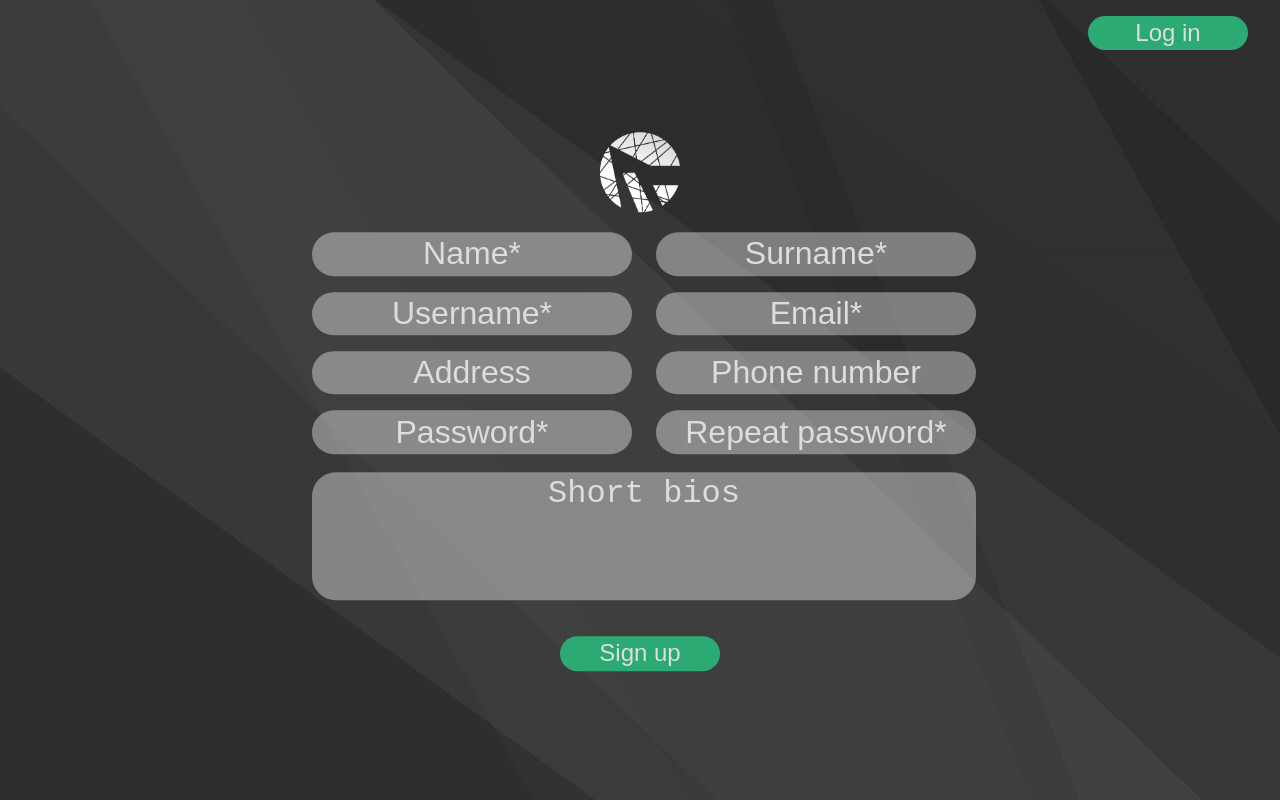
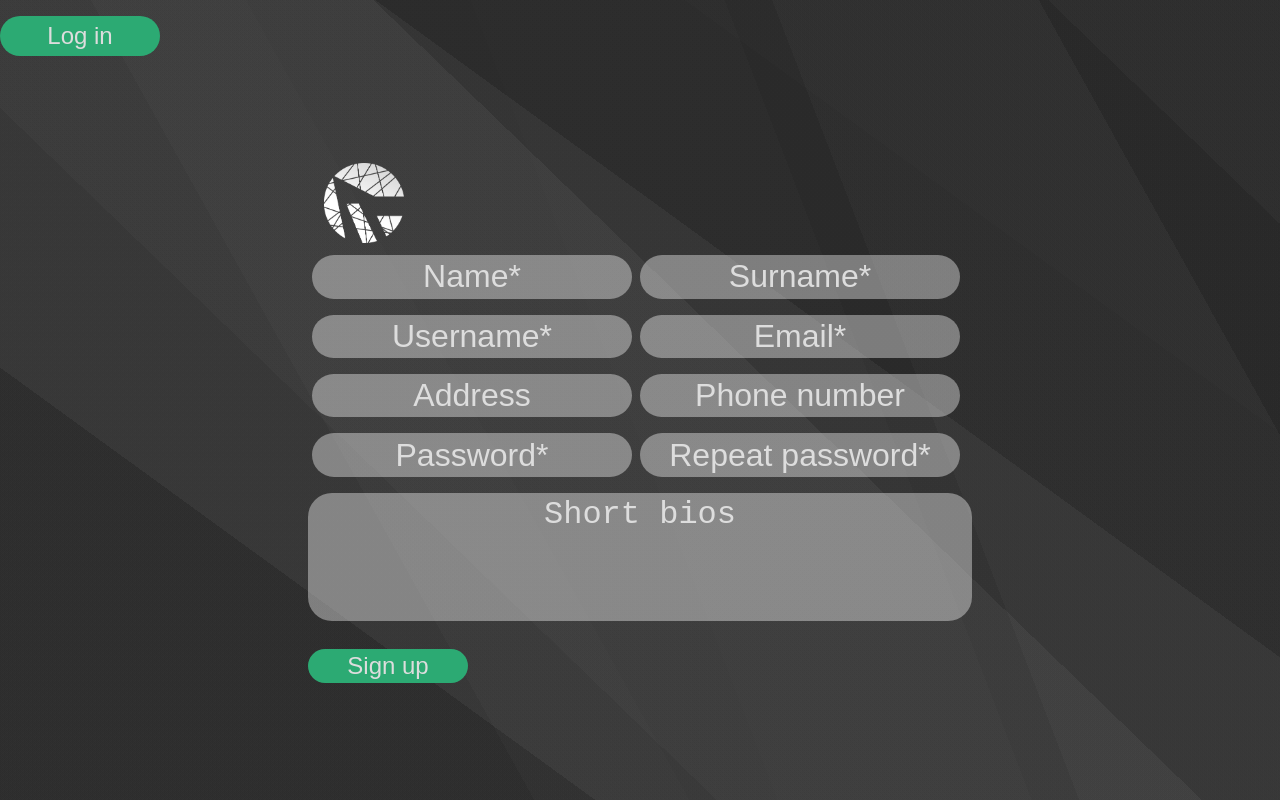
Before and after one commit to GintarasDev/PKP, a React (Create React App) app: page / in a window 1280 px wide. Both pictures are taken after a click on the button "Sign up". Built offline with nearby package versions, Linux system fonts and the light colour scheme.

Commit message:
working on grids

```diff
--- a/src/Components/Forms/Login.js
+++ b/src/Components/Forms/Login.js
@@ -24,11 +24,11 @@ class LoginForm extends React.Component {
     render() {
         return (
             <div className="o-LoginFormWrap">
-                <Button clickHandler={this.signUp} text={"Sign up"} width={"10rem"}/>
+                <Button className={"o-SignupBtn"} clickHandler={this.signUp} text={"Sign up"} width={"10rem"}/>
                 <div className="o-LoginForm">
-                    <Logo width={"25rem"} height={"8rem"}/>
-                    <InputField onChange={this.updateUsername} type={"text"} placeholder={"Username"} width={"25rem"}/>
-                    <InputField onChange={this.updatePassword} type={"password"} placeholder={"Password"} width={"25rem"}/>
+                    <Logo width={"8rem"} height={"8rem"}/>
+                    <InputField class={"oa-InputField"} onChange={this.updateUsername} type={"text"} placeholder={"Username"} width={"90%"}/>
+                    <InputField class={"oa-InputField"} onChange={this.updatePassword} type={"password"} placeholder={"Password"} width={"90%"}/>
                     <Button clickHandler={this.logIn} text={"Log in"} width={"10rem"}/>
                     <Link text={"Forgot my password"} href={"https://www.supportivecarematters.org/info/wher-can-i-find-emotional-support/"}/>
                 </div>
--- a/src/Components/Forms/Signup.js
+++ b/src/Components/Forms/Signup.js
@@ -26,28 +26,37 @@ class SignupForm extends React.Component {
         };
         this.errorsCount = 0;
     }
+
     render() {
         return (
             <div className="o-SignupFormWrap">
-                <Button clickHandler={this.logIn} text={"Log in"} width={"10rem"}/>
-                <div className="o-Signup">
-                    <Logo width={"20rem"} height={"5rem"}/>
-                    <div className={"columns"}>
-                        <div className={"column-one"}>
-                            <InputField onChange={this.updateName} type={"text"} placeholder={"Name*"} width={"20rem"}/>
-                            <InputField onChange={this.updateUsername} type={"text"} placeholder={"Username*"} width={"20rem"}/>
-                            <InputField onChange={this.updateAddress} type={"text"} placeholder={"Address"} width={"20rem"}/>
-                            <InputField onChange={this.updatePassword} type={"password"} placeholder={"Password*"} width={"20rem"}/>
-                        </div>
-                        <div className={"column-two"}>
-                            <InputField onChange={this.updateSurname} type={"text"} placeholder={"Surname*"} width={"20rem"}/>
-                            <InputField onChange={this.updateEmail} type={"text"} placeholder={"Email*"} width={"20rem"}/>
-                            <InputField onChange={this.updatePhoneNumber} type={"text"} placeholder={"Phone number"} width={"20rem"}/>
-                            <InputField onChange={this.updateRepeatPassword} type={"password"} placeholder={"Repeat password*"} width={"20rem"}/>
-                        </div>
-                    </div>
-                    <InputField class={"short-bios"} onChange={this.updateShortBios} type={"area"} placeholder={"Short bios"} width={"41.5rem"}/>
-                    <Button clickHandler={this.signUp} text={"Sign up"} width={"10rem"}/>
+                <Button class={".oa-Login"} clickHandler={this.logIn} text={"Log in"} width={"10rem"}/>
+                <div className={"ob-InputFields"}>
+                    <Logo width={"5rem"} height={"5rem"}/>
+                    <br/>
+                    <InputField class={"ob-InputField"} onChange={this.updateName} type={"text"} placeholder={"Name*"}
+                                width={"100%"}/>
+                    <InputField class={"ob-InputField"} onChange={this.updateSurname} type={"text"}
+                                placeholder={"Surname*"}
+                                width={"100%"}/>
+                    <InputField class={"ob-InputField"} onChange={this.updateUsername} type={"text"}
+                                placeholder={"Username*"} width={"100%"}/>
+                    <InputField class={"ob-InputField"} onChange={this.updateEmail} type={"text"} placeholder={"Email*"}
+                                width={"100%"}/>
+                    <InputField class={"ob-InputField"} onChange={this.updateAddress} type={"text"}
+                                placeholder={"Address"}
+                                width={"100%"}/>
+                    <InputField class={"ob-InputField"} onChange={this.updatePhoneNumber} type={"text"}
+                                placeholder={"Phone number"} width={"100%"}/>
+                    <InputField class={"ob-InputField"} onChange={this.updatePassword} type={"password"}
+                                placeholder={"Password*"}
+                                width={"100%"}/>
+                    <InputField class={"ob-InputField"} onChange={this.updateRepeatPassword} type={"password"}
+                                placeholder={"Repeat password*"}
+                                width={"100%"}/>
+                    <InputField class={"short-bios"} onChange={this.updateShortBios} type={"area"}
+                                placeholder={"Short bios"} width={"100%"}/>
+                    <Button class={".ob-Signup"} clickHandler={this.signUp} text={"Sign up"} width={"10rem"}/>
                 </div>
                 {this.state.error}
             </div>
@@ -55,28 +64,33 @@ class SignupForm extends React.Component {
     }
 
     signUp = () => {
-        if(this.validateData()) {
+        if (this.validateData()) {
             this.saveData(this.getUserData());
         }
     };
 
     signUpSuccessful = (response) => {
         if (response.status === 200) {
-            this.props.stateUpdater({currentPage: (<Navigation userEssentialData={response.data} stateUpdater={this.props.stateUpdater} />)})
+            this.props.stateUpdater({
+                currentPage: (<Navigation userEssentialData={response.data} stateUpdater={this.props.stateUpdater}/>)
+            })
         } else {
-            this.setState({error: (<PopUpError message={"Unknown error occurred while registering, please try again latter"} clickHandler={this.removeErrorMessage} width={"20rem"}/>)});
+            this.setState({
+                error: (<PopUpError message={"Unknown error occurred while registering, please try again latter"}
+                                    clickHandler={this.removeErrorMessage} width={"20rem"}/>)
+            });
         }
     };
 
     saveData = (userData) => {
-        const url='http://localhost:8090/signup';
+        const url = 'http://localhost:8090/signup';
         axios({
             method: 'post',
             url: url,
             data: userData
         })
-            .then(response=>this.signUpSuccessful(response))
-            .catch(err=>console.log(err))
+            .then(response => this.signUpSuccessful(response))
+            .catch(err => console.log(err))
     };
 
     getUserData = () => {
@@ -99,12 +113,18 @@ class SignupForm extends React.Component {
             {element: this.state.username, errorMessage: "Username field cannot be left empty"},
             {element: this.state.email, errorMessage: "Email field cannot be left empty"}
         ]);
-        let passwordErrors = Validator.checkPassword(this.state.password, this.state.repeatPassword,"Passwords do not match or passwords field is empty");
+        let passwordErrors = Validator.checkPassword(this.state.password, this.state.repeatPassword, "Passwords do not match or passwords field is empty");
         if (errors.errorsCount > 0) {
-            this.setState({error: (<PopUpError message={errors.errorMessage} clickHandler={this.removeErrorMessage} width={"20rem"}/>)});
+            this.setState({
+                error: (
+                    <PopUpError message={errors.errorMessage} clickHandler={this.removeErrorMessage} width={"20rem"}/>)
+            });
             return false;
         } else if (passwordErrors.errorsCount > 0) {
-            this.setState({error: (<PopUpError message={passwordErrors.errorMessage} clickHandler={this.removeErrorMessage} width={"20rem"}/>)});
+            this.setState({
+                error: (<PopUpError message={passwordErrors.errorMessage} clickHandler={this.removeErrorMessage}
+                                    width={"20rem"}/>)
+            });
             return false;
         } else {
             return true;
--- a/src/Components/Forms/Styles/Login.scss
+++ b/src/Components/Forms/Styles/Login.scss
@@ -1,25 +1,35 @@
-
-
 .o-LoginFormWrap{
   position: fixed;
-  display: inline-block;
+  display: grid;
+  grid-auto-columns: minmax(5rem, auto);
+  grid-template-rows: 3rem auto 24rem auto;
   box-sizing: border-box;
   width: 100%;
   height: 100%;
-  left: 50%;
-  top: 50%;
+}
+
+.o-SignupBtn {
+  text-align: center;
+  grid-column: 3 / span 1;
 }
 
 .o-LoginForm {
-  width: fit-content;
-  transform: translate(-50%, -50%);
+  grid-column: 1 / span 3;
+  grid-row: 3 / span 1;
+  width: 100%;
   text-align: center;
 }
 
 .o-LoginForm > .o-Button {
-  position: relative;
-  left: 50%;
-  transform: translateX(-50%);
+  display: block;
+  width: 100%;
+  margin: 0.5rem auto;
+}
+
+.oa-InputField {
+  display: inline-block;
+  margin: 0.5rem auto !important;
+  max-width: 24rem;
 }
 
 .o-LoginFormWrap > .o-Button {
@@ -28,3 +38,17 @@
   right: 2rem;
   top: 0;
 }
+
+@media only screen and (max-width : 400px) {
+  .o-LoginFormWrap > .o-Button {
+    position: absolute;
+    display: block;
+    margin: 0.5rem auto;
+    right: 0;
+    left: 0;
+  }
+
+  .o-SignupBtn {
+    grid-column: 1 / span 3;
+  }
+}
--- a/src/Components/Forms/Styles/Signup.scss
+++ b/src/Components/Forms/Styles/Signup.scss
@@ -1,59 +1,46 @@
 
 .o-SignupFormWrap {
   position: fixed;
-  display: inline-block;
+  display: grid;
+  grid-auto-columns: minmax(3rem, auto);
+  grid-template-rows: 4.5rem auto 30rem 4.5rem auto;
   box-sizing: border-box;
   width: 100%;
   height: 100%;
-  left: 50%;
-  top: 50%;
 }
 
-.o-Signup {
-  position: relative;
-  width: 43rem;
-  transform: translate(-50%, -50%);
-  text-align: center;
+.ob-InputFields {
+  grid-row: 3;
+  margin: 0 auto;
+  max-width: 41.5rem;
 }
 
-.o-SignupFormWrap > .o-Button {
+.oa-Login {
+  grid-column: 3 / span 1;
   position: fixed;
   display: inline-block;
   right: 2rem;
   top: 0;
 }
 
-.o-Signup > .o-Button {
+.oa-Signup {
   position: relative;
-  left: 50%;
-  transform: translateX(-50%);
 }
 
-.columns {
-  position: relative;
-  display: block;
-  width: 100%;
-  height: 15rem;
+.ob-InputField {
+  display: inline-block !important;
+  margin: 0.5rem 0.25rem !important;
+  max-width: 20rem;
 }
 
 .short-bios {
   position: relative;
   height: 8rem;
+  margin: 0.5rem auto !important;
   resize: none;
+  max-width: 41.5rem;
 }
 
-.column-one {
-  position: absolute;
-  display: inline-block;
-  width: 50%;
-  left: 0;
-  top: 0;
+@media only screen and (max-width : 690px) {
+
 }
-
-.column-two {
-  position: absolute;
-  display: inline-block;
-  width: 50%;
-  right: 0;
-  top: 0;
-}
```
Also changed, not shown: src/Components/Forms/BoardEdit.js (+9 -5 lines).
